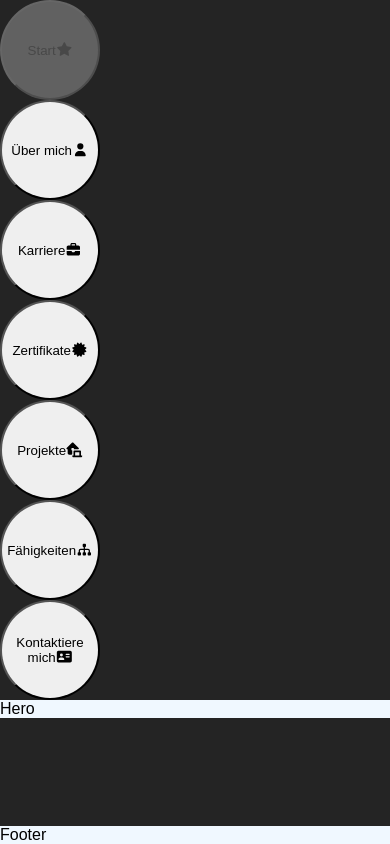
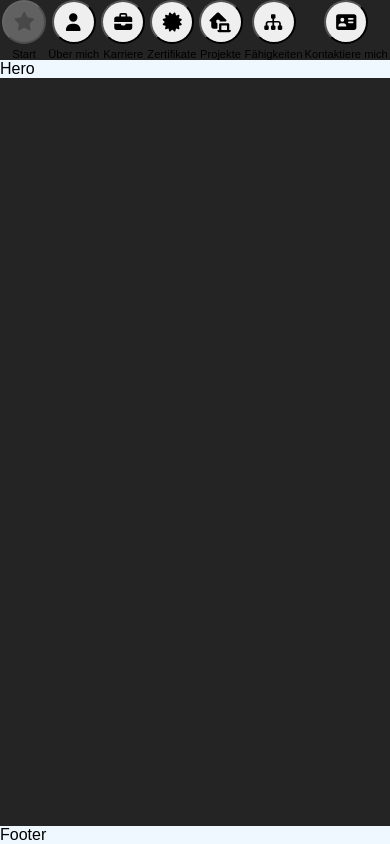
Before and after one commit to MSRMatrix/device-portfolio, a React (Vite) app: page / in a window 390 px wide. Built offline with nearby package versions, Linux system fonts and the light colour scheme.

Commit message:
add media query and missing-name

```diff
--- a/src/App.css
+++ b/src/App.css
@@ -1,6 +1,9 @@
 button{
-    width: 100px;
-    height: 100px;
-    border-radius: 100%;
+  width: clamp(44px, 4vw, 56px);
+  height: clamp(44px, 4vw, 56px);
+  border-radius: 50%;
+}
 
+svg {
+  font-size: clamp(18px, 2vw, 24px);
 }
--- a/src/components/dashboard/Dashboard.jsx
+++ b/src/components/dashboard/Dashboard.jsx
@@ -1,4 +1,4 @@
-import "./dashboard.css"
+import "./dashboard.css";
 
 import { Outlet } from "react-router-dom";
 
@@ -6,15 +6,19 @@ import Navbar from "../navbar/Navbar";
 import Footer from "../footer/Footer";
 
 const Dashboard = () => {
-    return(
-        <div className="dashboard">
+  return (
+    <div className="dashboard">
+
+      <div className="missing-name">
         <Navbar />
         <div className="outlet">
-        <Outlet />
+          <Outlet />
         </div>
-        <Footer />
-        </div>
-    )
-}
+      </div>
+
+      <Footer />
+    </div>
+  );
+};
 
 export default Dashboard;
--- a/src/components/dashboard/dashboard.css
+++ b/src/components/dashboard/dashboard.css
@@ -1,9 +1,26 @@
+.missing-name{
+    display: flex;
+    justify-content: space-between;
+}
+
 .dashboard{
     min-height: inherit;
     display: flex;
     flex-direction: column;
+    min-width: inherit;
 }
 
 .outlet{
     background-color: aliceblue;
+    width: 50%;
 }
+
+
+@media (max-width: 600px){
+.missing-name{
+    display: block;
+}
+    .outlet{
+        width: 100%;
+    }
+}
--- a/src/components/footer/footer.css
+++ b/src/components/footer/footer.css
@@ -1,5 +1,6 @@
 .footer{
     background-color: aliceblue;
     bottom: 0;
-    width: 100%;margin-top: auto;
+    width: 100%;
+    margin-top: auto;
 }
--- a/src/components/navbar/Navbar.jsx
+++ b/src/components/navbar/Navbar.jsx
@@ -1,3 +1,5 @@
+import "./navbar.css"
+
 import { useLocation, useNavigate } from "react-router-dom";
 
 import {
@@ -31,18 +33,22 @@ const Navbar = () => {
   const currentPath = location.pathname.slice(1);
 
   return (
-    <>
+    <div className="navbar">
       {buttonItems.map((button) => (
+        <div className="navbutton">
         <button
           key={button.value}
           onClick={() => navigate(`/${button.value}`)}
           disabled={button.value === currentPath}
         >
-          {button.name}
+
           <FontAwesomeIcon icon={button.icon} />
         </button>
+        <p>{button.name}</p>
+        </div>
+
       ))}
-    </>
+    </div>
   );
 };
 
--- /dev/null
+++ b/src/components/navbar/navbar.css
@@ -0,0 +1,28 @@
+.navbar{
+    cursor: pointer;
+    display: flex;
+    flex-direction: column;
+    justify-content: space-between;
+    .navbutton {
+  display: flex;
+  gap: 0.25rem;
+  p {
+  text-align: center;
+  font-size: clamp(0.7rem, 1.5vw, 0.85rem);
+}
+
+}
+
+}
+
+@media (max-width: 600px){
+    .navbar{
+        display: flex;
+        flex-direction: row;
+        justify-content: space-evenly;
+        .navbutton{
+          flex-direction: column;
+  align-items: center;
+        }
+    }
+}
--- a/src/index.css
+++ b/src/index.css
@@ -12,13 +12,24 @@
 
 #root {
   min-height: 100vh;
+  min-height: 100vw;
 }
 
 @supports (height: 100dvh) {
   #root {
     min-height: 100dvh;
+
   }
 }
+
+@supports (width: 100dvw) {
+  #root {
+    min-width: 100dvw;
+
+  }
+}
+
+
 
 .app{
   min-height: inherit;
```
Also changed, not shown: 1 other file (tests, documents, lock files or other folders).
